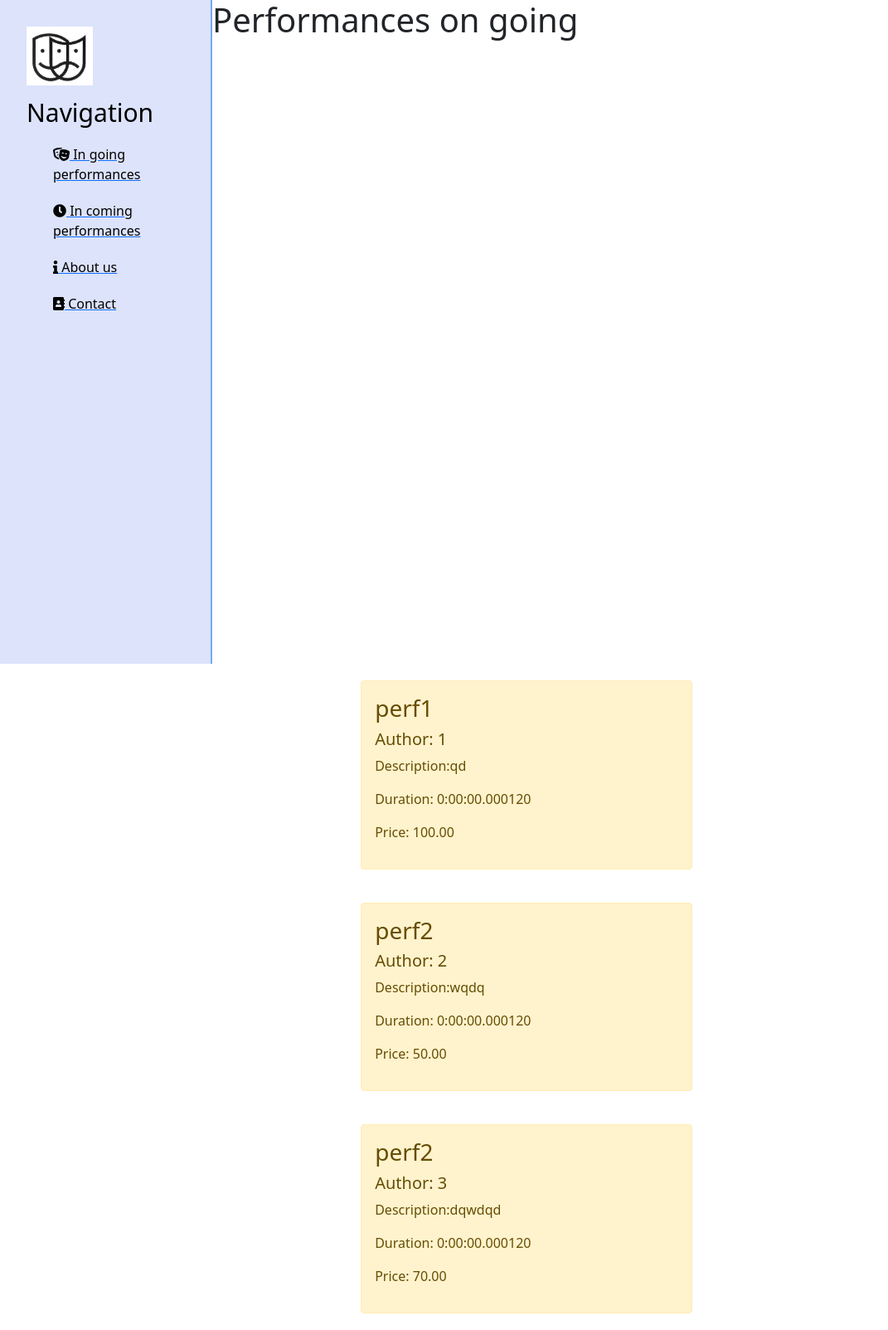
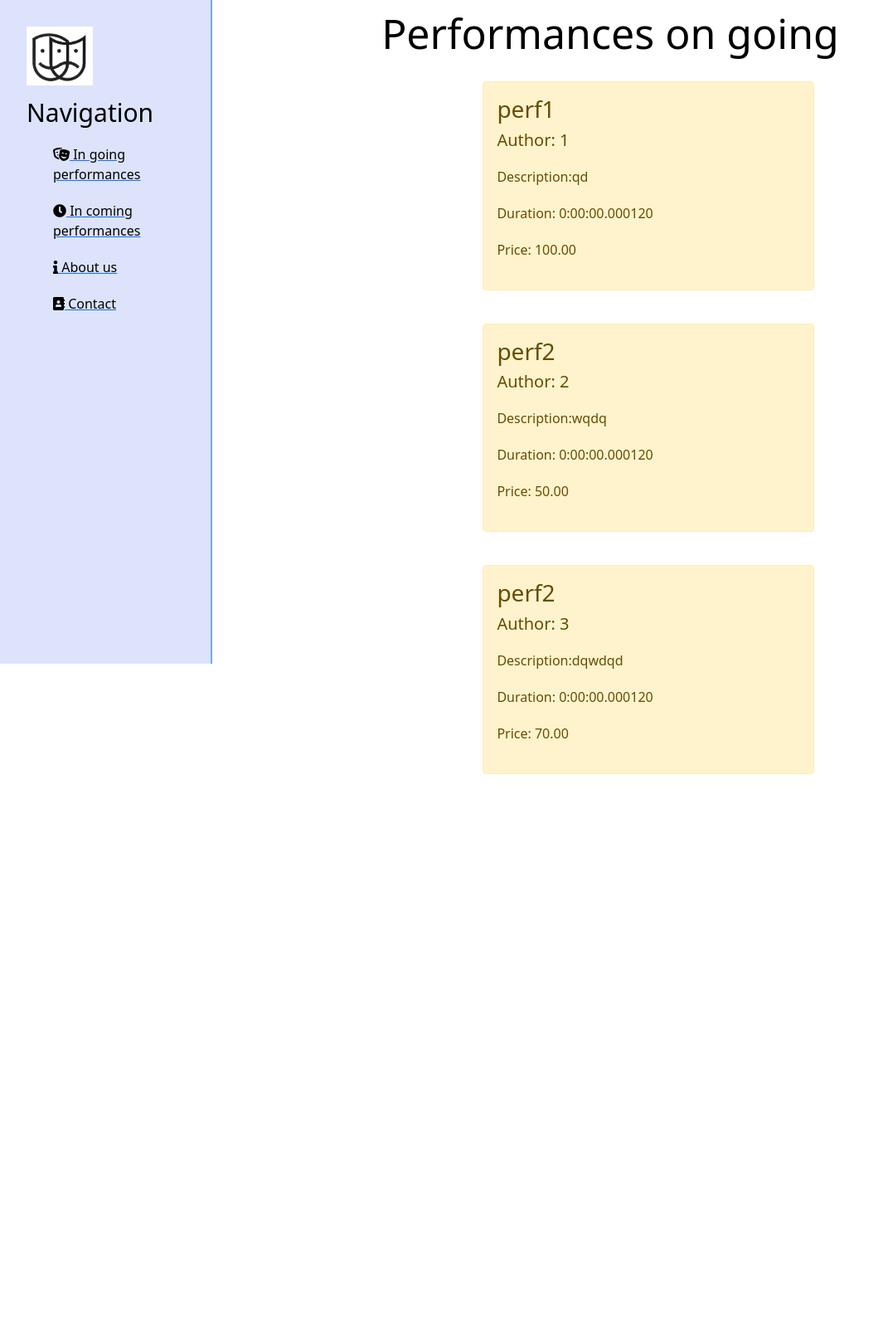
Before and after one commit to taras-fid/oop-project, a Django app: page /performances/performance in a window 1280 px wide. Shown: the whole page at 83% size, without its empty margins (0-1071 px from the left). After the commit the page ends 933 px from the top, so only its background shows below. Run offline with Django 3.2, Linux system fonts and the light colour scheme; data comes from the database, SQL or seed files in the repository; some libraries are stand-ins or nearby versions.

Commit message:
1.1 -trash

```diff
--- a/performance/static/performance/css/performance.css
+++ b/performance/static/performance/css/performance.css
@@ -43,7 +43,7 @@ aside ul li:hover, aside ul a:hover {
     transform: scale(1.05);
 }
 
-performance .features {
+.features {
     float: left;
     color: black;
     margin-top: 10px;
@@ -51,8 +51,8 @@ performance .features {
     width: 75%;
 }
 
-performance .features h1 {font-size: 50px;}
-performance .features p {max-width: 400px; margin: 20px auto;}
+.features h1 {font-size: 50px;}
+.features p {max-width: 400px; margin: 20px auto;}
 
 .alert-warning {
     float: left;
--- a/performance/views.py
+++ b/performance/views.py
@@ -1,5 +1,6 @@
 from django.shortcuts import render
 from django.http import HttpResponse
+from django.views.generic import DeleteView
 from .models import Performance
 
 # Create your views here.
```
